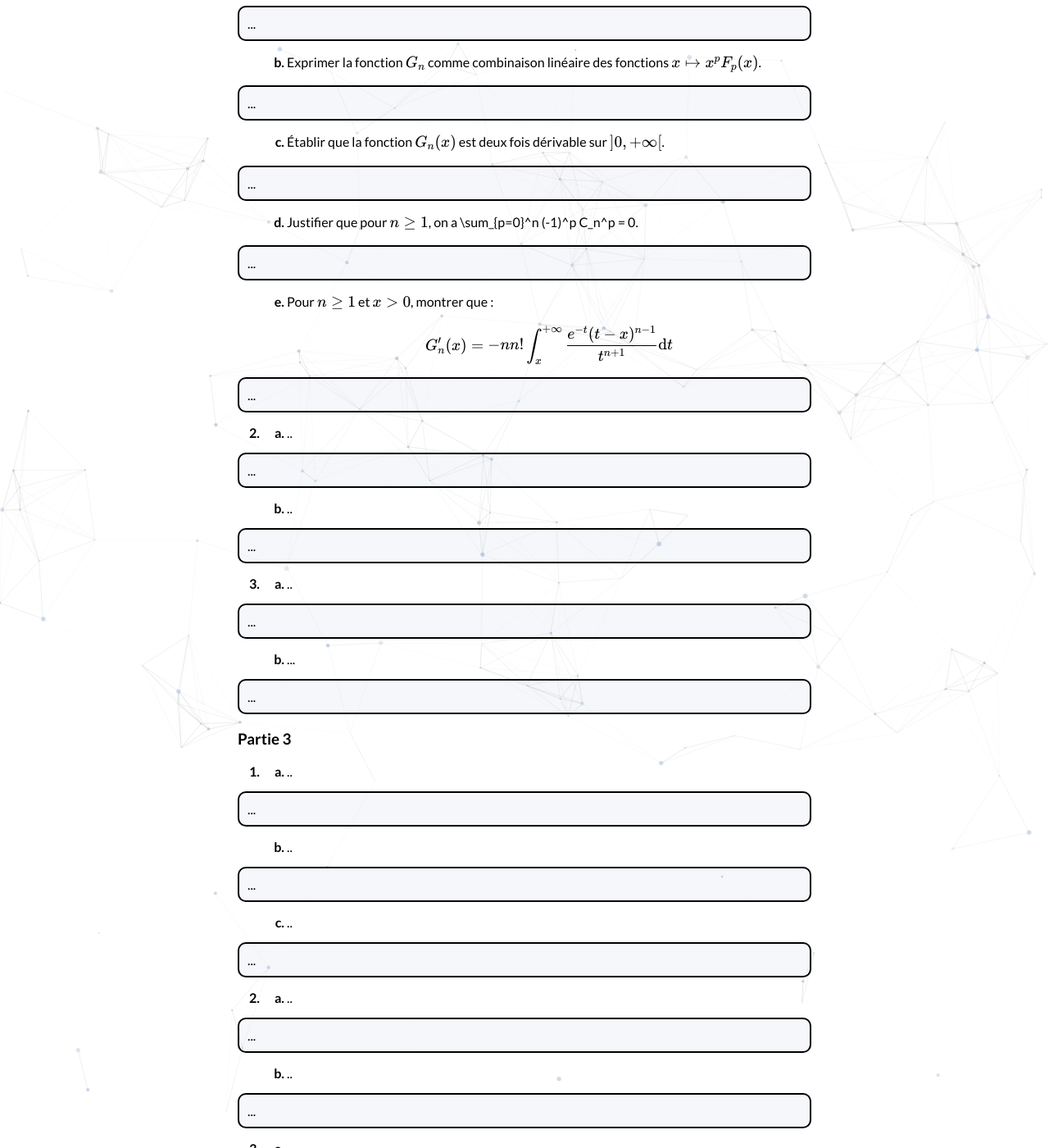
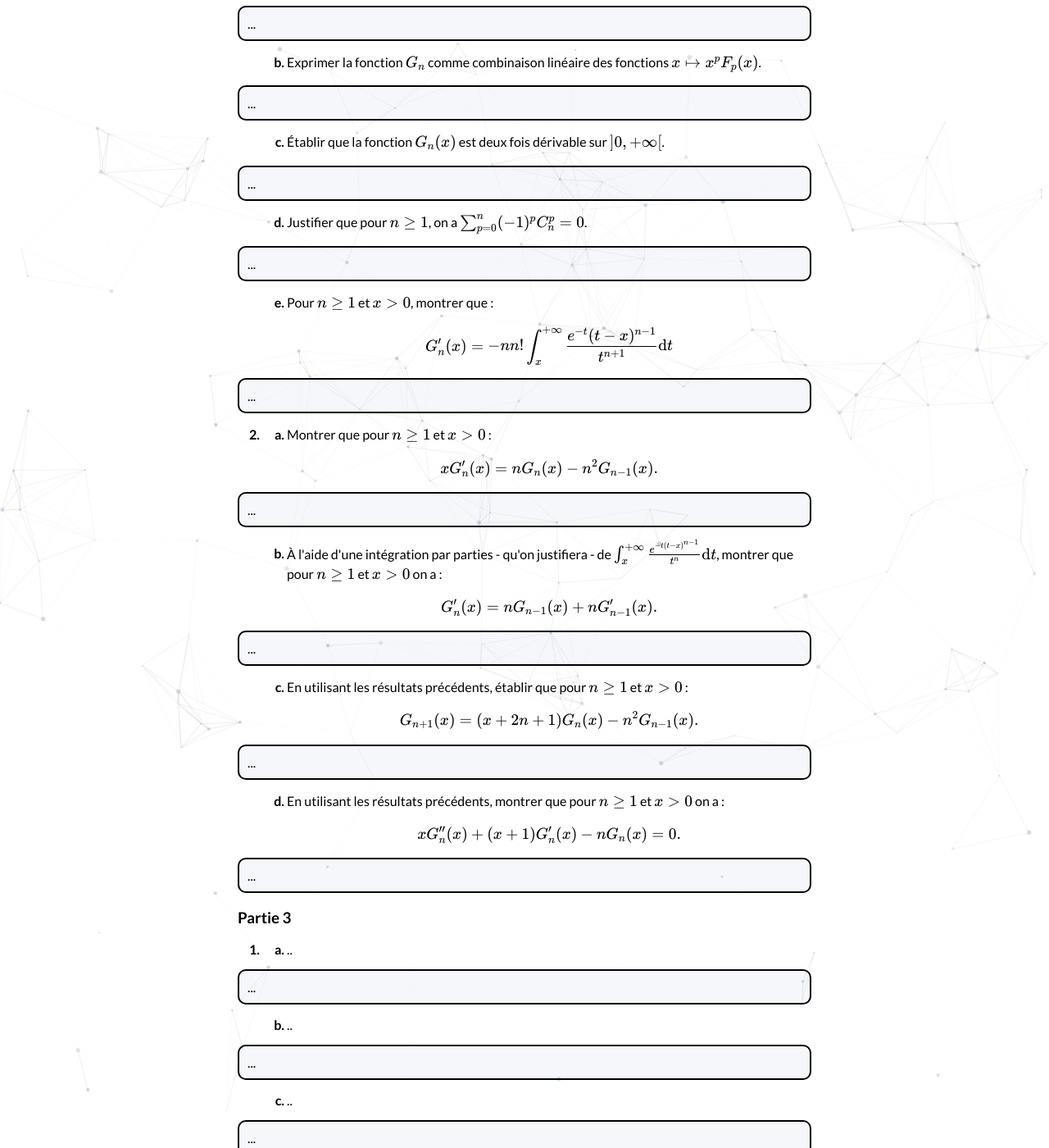
Before and after one commit to bglbrt/bglbrt.github.io, a Jekyll site: the page built from fr/corrections/administrateur_externe_1993.md, in a window 1280 px wide and 1400 px high, scrolled down 3430 px. Shown: the whole window at 82% size. Built offline with Jekyll 4.4.1, drawn with Linux system fonts in a browser that asks for light colours; nearby versions of some CDN libraries.

Commit message:
Refactor explanations and formatting in administrateur_externe_1993.md

```diff
--- a/fr/corrections/administrateur_externe_1993.md
+++ b/fr/corrections/administrateur_externe_1993.md
@@ -194,7 +194,7 @@ Dans tout le problème $$x$$ désigne un réel _strictement positif_, et $$n$$ u
                 </p>
             </li>
             <li>
-                Justifier que pour \( n\geq 1 \), on a \sum_{p=0}^n (-1)^p C_n^p = 0.
+                Justifier que pour \( n\geq 1 \), on a \( \sum_{p=0}^n (-1)^p C_n^p = 0 \).
                 <p style="border: solid 2px; border-radius: 10px; background-color:rgba(152, 180, 212, .1); padding-right: 10px; padding-left: 10px; padding-top: 10px; padding-bottom: 10px; margin: 15px 0 15px -60px;">
                     ...
                 </p>
@@ -213,29 +213,37 @@ Dans tout le problème $$x$$ désigne un réel _strictement positif_, et $$n$$ u
     <li>
         <ol type="a" start="1">
             <li>
-                ..
+                Montrer que pour \( n \geq 1 \) et \( x > 0 \) :
+                $$
+                xG_n'(x) = n G_n(x) - n^2 G_{n-1}(x).
+                $$
                 <p style="border: solid 2px; border-radius: 10px; background-color:rgba(152, 180, 212, .1); padding-right: 10px; padding-left: 10px; padding-top: 10px; padding-bottom: 10px; margin: 15px 0 15px -60px;">
                     ...
                 </p>
             </li>
             <li>
-                ..
-                <p style="border: solid 2px; border-radius: 10px; background-color:rgba(152, 180, 212, .1); padding-right: 10px; padding-left: 10px; padding-top: 10px; padding-bottom: 10px; margin: 15px 0 15px -60px;">
-                    ...
-                </p>
-            </li>
-        </ol>
-    </li>
-    <li>
-        <ol type="a" start="1">
-            <li>
-                ..
+                À l'aide d'une intégration par parties - qu'on justifiera - de \( \int_{x}^{+\infty} \frac{e^{-t (t-x)^{n-1}}}{t^n} \mathrm{d}t \), montrer que pour \( n \geq 1 \) et \( x > 0 \) on a :
+                $$
+                G_n'(x) = n G_{n-1}(x) + n G_{n-1}'(x).
+                $$
                 <p style="border: solid 2px; border-radius: 10px; background-color:rgba(152, 180, 212, .1); padding-right: 10px; padding-left: 10px; padding-top: 10px; padding-bottom: 10px; margin: 15px 0 15px -60px;">
                     ...
                 </p>
             </li>
             <li>
-                ...
+                En utilisant les résultats précédents, établir que pour \( n\geq 1 \) et \( x > 0 \) :
+                $$
+                G_{n+1}(x) = (x+2n+1) G_n(x) - n^2 G_{n-1}(x).
+                $$
+                 <p style="border: solid 2px; border-radius: 10px; background-color:rgba(152, 180, 212, .1); padding-right: 10px; padding-left: 10px; padding-top: 10px; padding-bottom: 10px; margin: 15px 0 15px -60px;">
+                    ...
+                </p>
+            </li>
+            <li>
+                En utilisant les résultats précédents, montrer que pour \( n\geq 1 \) et \( x > 0 \) on a :
+                $$
+                x G_n''(x) + (x+1) G_n'(x) - nG_n(x) = 0.
+                $$
                 <p style="border: solid 2px; border-radius: 10px; background-color:rgba(152, 180, 212, .1); padding-right: 10px; padding-left: 10px; padding-top: 10px; padding-bottom: 10px; margin: 15px 0 15px -60px;">
                     ...
                 </p>
```
